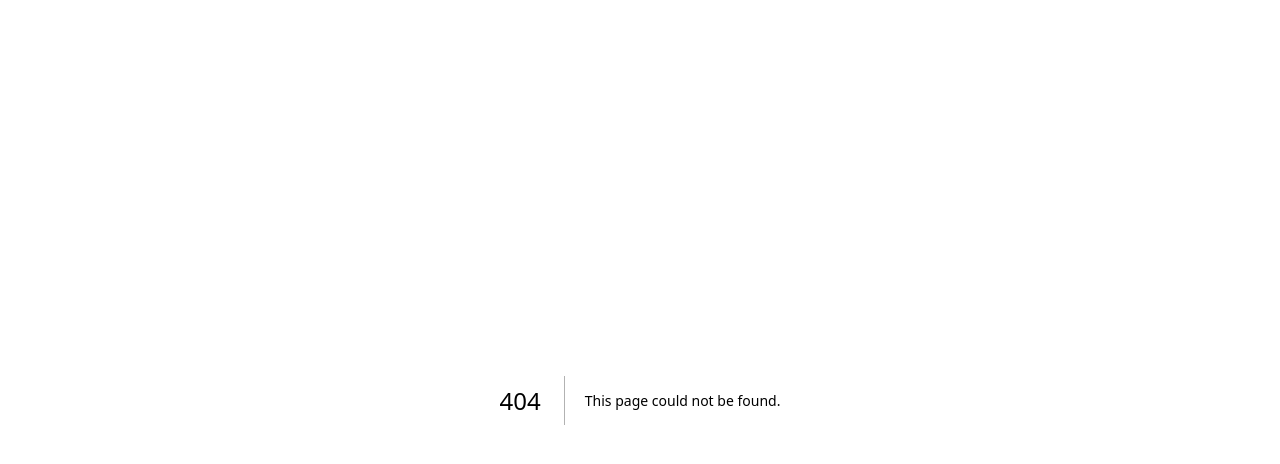
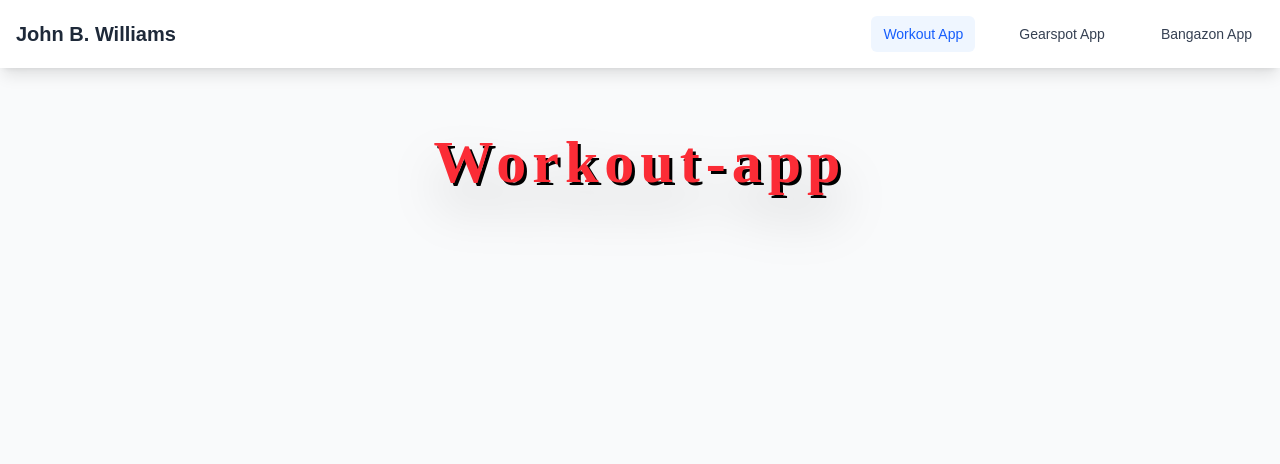
Before and after one commit to Johnbaileywilliams96/portfolio-site, a Next.js app: page /projects/workout-app in a window 1280 px wide. Before the commit this address had no page. Shown: the top 464 px of the page. Built offline with nearby package versions, Linux system fonts and the light colour scheme.

Commit message:
first commit

```diff
--- /dev/null
+++ b/components/Layout.js
@@ -0,0 +1,12 @@
+import Navbar from './Navbar';
+
+export default function Layout({ children }) {
+  return (
+    <div className="min-h-screen bg-gray-50">
+      <Navbar />
+      <main>
+        {children}
+      </main>
+    </div>
+  );
+}
--- /dev/null
+++ b/components/Navbar.js
@@ -0,0 +1,59 @@
+import Link from "next/link";
+import { useRouter } from "next/router";
+
+export default function Navbar() {
+    const router = useRouter();
+
+    const navItems = [
+        {name: 'Workout App', href: '/projects/workout-app'},
+        {name: 'Gearspot App', href: '/projects/gearspot'},
+        {name: 'Bangazon App', href: '/projects/bangazon'},
+    ]
+
+    return (
+        <nav className="bg-white shadow-lg">
+          <div className="max-w-7xl mx-auto px-4">
+            <div className="flex justify-between items-center py-4">
+              {/* Logo/Name */}
+              <div className="flex items-center">
+                <Link href="/" className="text-xl font-bold text-gray-800">
+                  John B. Williams
+                </Link>
+              </div>
+
+              {/* Desktop Navigation */}
+              <div className="hidden md:flex space-x-8">
+                {navItems.map((item) => (
+                  <Link
+                    key={item.name}
+                    href={item.href}
+                    className={`px-3 py-2 rounded-md text-sm font-medium transition-colors ${
+                      router.pathname === item.href
+                        ? 'text-blue-600 bg-blue-50'
+                        : 'text-gray-700 hover:text-blue-600 hover:bg-gray-50'
+                    }`}
+                  >
+                    {item.name}
+                  </Link>
+                ))}
+              </div>
+
+              {/* Mobile menu button */}
+              <div className="md:hidden">
+                <button
+                  className="text-gray-700 hover:text-blue-600"
+                  onClick={() => {
+                    // Add mobile menu toggle logic here if needed
+                    console.log('Mobile menu clicked');
+                  }}
+                >
+                  <svg className="h-6 w-6" fill="none" viewBox="0 0 24 24" stroke="currentColor">
+                    <path strokeLinecap="round" strokeLinejoin="round" strokeWidth={2} d="M4 6h16M4 12h16M4 18h16" />
+                  </svg>
+                </button>
+              </div>
+            </div>
+          </div>
+        </nav>
+      );
+}
--- a/pages/_app.js
+++ b/pages/_app.js
@@ -1,5 +1,11 @@
 import "@/styles/globals.css";
+import Layout from "@/components/Layout";
 
 export default function App({ Component, pageProps }) {
-  return <Component {...pageProps} />;
+  return (
+    <Layout>
+      <Component {...pageProps} />;
+    </Layout>
+
+  )
 }
--- a/pages/index.js
+++ b/pages/index.js
@@ -1,115 +1,22 @@
-import Image from "next/image";
-import { Geist, Geist_Mono } from "next/font/google";
-
-const geistSans = Geist({
-  variable: "--font-geist-sans",
-  subsets: ["latin"],
-});
-
-const geistMono = Geist_Mono({
-  variable: "--font-geist-mono",
-  subsets: ["latin"],
-});
 
 export default function Home() {
   return (
-    <div
-      className={`${geistSans.className} ${geistMono.className} font-sans grid grid-rows-[20px_1fr_20px] items-center justify-items-center min-h-screen p-8 pb-20 gap-16 sm:p-20`}
-    >
-      <main className="flex flex-col gap-[32px] row-start-2 items-center sm:items-start">
-        <Image
-          className="dark:invert"
-          src="/next.svg"
-          alt="Next.js logo"
-          width={180}
-          height={38}
-          priority
-        />
-        <ol className="font-mono list-inside list-decimal text-sm/6 text-center sm:text-left">
-          <li className="mb-2 tracking-[-.01em]">
-            Get started by editing{" "}
-            <code className="bg-black/[.05] dark:bg-white/[.06] font-mono font-semibold px-1 py-0.5 rounded">
-              pages/index.js
-            </code>
-            .
-          </li>
-          <li className="tracking-[-.01em]">
-            Save and see your changes instantly.
-          </li>
-        </ol>
-        <div className="flex gap-4 items-center flex-col sm:flex-row">
-          <a
-            className="rounded-full border border-solid border-transparent transition-colors flex items-center justify-center bg-foreground text-background gap-2 hover:bg-[#383838] dark:hover:bg-[#ccc] font-medium text-sm sm:text-base h-10 sm:h-12 px-4 sm:px-5 sm:w-auto"
-            href="https://vercel.com/new?utm_source=create-next-app&utm_medium=default-template-tw&utm_campaign=create-next-app"
-            target="_blank"
-            rel="noopener noreferrer"
-          >
-            <Image
-              className="dark:invert"
-              src="/vercel.svg"
-              alt="Vercel logomark"
-              width={20}
-              height={20}
-            />
-            Deploy now
-          </a>
-          <a
-            className="rounded-full border border-solid border-black/[.08] dark:border-white/[.145] transition-colors flex items-center justify-center hover:bg-[#f2f2f2] dark:hover:bg-[#1a1a1a] hover:border-transparent font-medium text-sm sm:text-base h-10 sm:h-12 px-4 sm:px-5 w-full sm:w-auto md:w-[158px]"
-            href="https://nextjs.org/docs?utm_source=create-next-app&utm_medium=default-template-tw&utm_campaign=create-next-app"
-            target="_blank"
-            rel="noopener noreferrer"
-          >
-            Read our docs
-          </a>
-        </div>
-      </main>
-      <footer className="row-start-3 flex gap-[24px] flex-wrap items-center justify-center">
-        <a
-          className="flex items-center gap-2 hover:underline hover:underline-offset-4"
-          href="https://nextjs.org/learn?utm_source=create-next-app&utm_medium=default-template-tw&utm_campaign=create-next-app"
-          target="_blank"
-          rel="noopener noreferrer"
-        >
-          <Image
-            aria-hidden
-            src="/file.svg"
-            alt="File icon"
-            width={16}
-            height={16}
-          />
-          Learn
-        </a>
-        <a
-          className="flex items-center gap-2 hover:underline hover:underline-offset-4"
-          href="https://vercel.com/templates?framework=next.js&utm_source=create-next-app&utm_medium=default-template-tw&utm_campaign=create-next-app"
-          target="_blank"
-          rel="noopener noreferrer"
-        >
-          <Image
-            aria-hidden
-            src="/window.svg"
-            alt="Window icon"
-            width={16}
-            height={16}
-          />
-          Examples
-        </a>
-        <a
-          className="flex items-center gap-2 hover:underline hover:underline-offset-4"
-          href="https://nextjs.org?utm_source=create-next-app&utm_medium=default-template-tw&utm_campaign=create-next-app"
-          target="_blank"
-          rel="noopener noreferrer"
-        >
-          <Image
-            aria-hidden
-            src="/globe.svg"
-            alt="Globe icon"
-            width={16}
-            height={16}
-          />
-          Go to nextjs.org →
-        </a>
-      </footer>
-    </div>
+<>
+<div className="relative z-20 flex flex-col min-h-screen">
+          <div className="flex justify-center pt-16 pb-8">
+            <h1 className="text-6xl font-black text-center text-red-500 tracking-widest drop-shadow-2xl"
+                style={{
+                  fontFamily: '"Times New Roman", Times, serif',
+                  textShadow: '3px 3px 0px #000',
+                  letterSpacing: '0.1em'
+                }}>
+              John Williams
+            </h1>
+            <p>
+            I bring a unique blend of creative problem-solving and technical aptitude developed through my background in audio engineering. Prior to my transition into software development, I worked at a leading production company, where I discovered my passion for technology and its transformative potential.
+            </p>
+          </div>
+</div>
+</>
   );
 }
--- /dev/null
+++ b/pages/projects/bangazon.js
@@ -0,0 +1,18 @@
+export default function Bangazon() {
+    return (
+  <>
+  <div className="relative z-20 flex flex-col min-h-screen">
+            <div className="flex justify-center pt-16 pb-8">
+              <h1 className="text-6xl font-black text-center text-red-500 tracking-widest drop-shadow-2xl"
+                  style={{
+                    fontFamily: '"Times New Roman", Times, serif',
+                    textShadow: '3px 3px 0px #000',
+                    letterSpacing: '0.1em'
+                  }}>
+                Bangazon
+              </h1>
+            </div>
+  </div>
+  </>
+    );
+  }
--- /dev/null
+++ b/pages/projects/gearspot.js
@@ -0,0 +1,18 @@
+export default function Gearspot() {
+    return (
+  <>
+  <div className="relative z-20 flex flex-col min-h-screen">
+            <div className="flex justify-center pt-16 pb-8">
+              <h1 className="text-6xl font-black text-center text-red-500 tracking-widest drop-shadow-2xl"
+                  style={{
+                    fontFamily: '"Times New Roman", Times, serif',
+                    textShadow: '3px 3px 0px #000',
+                    letterSpacing: '0.1em'
+                  }}>
+                Gearspot
+              </h1>
+            </div>
+  </div>
+  </>
+    );
+  }
--- /dev/null
+++ b/pages/projects/workout-app.js
@@ -0,0 +1,18 @@
+export default function WorkoutApp() {
+    return (
+  <>
+  <div className="relative z-20 flex flex-col min-h-screen">
+            <div className="flex justify-center pt-16 pb-8">
+              <h1 className="text-6xl font-black text-center text-red-500 tracking-widest drop-shadow-2xl"
+                  style={{
+                    fontFamily: '"Times New Roman", Times, serif',
+                    textShadow: '3px 3px 0px #000',
+                    letterSpacing: '0.1em'
+                  }}>
+                Workout-app
+              </h1>
+            </div>
+  </div>
+  </>
+    );
+  }
```
